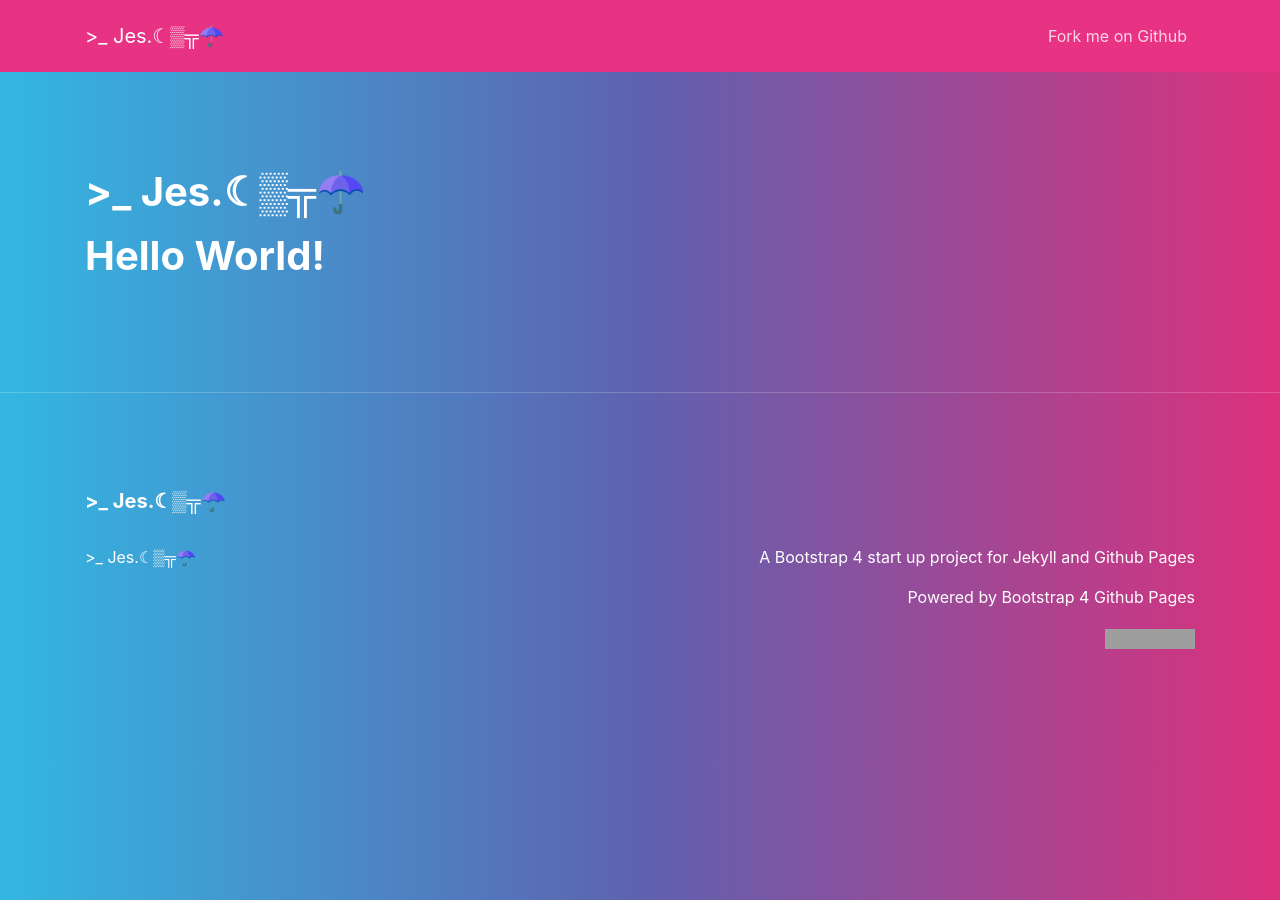
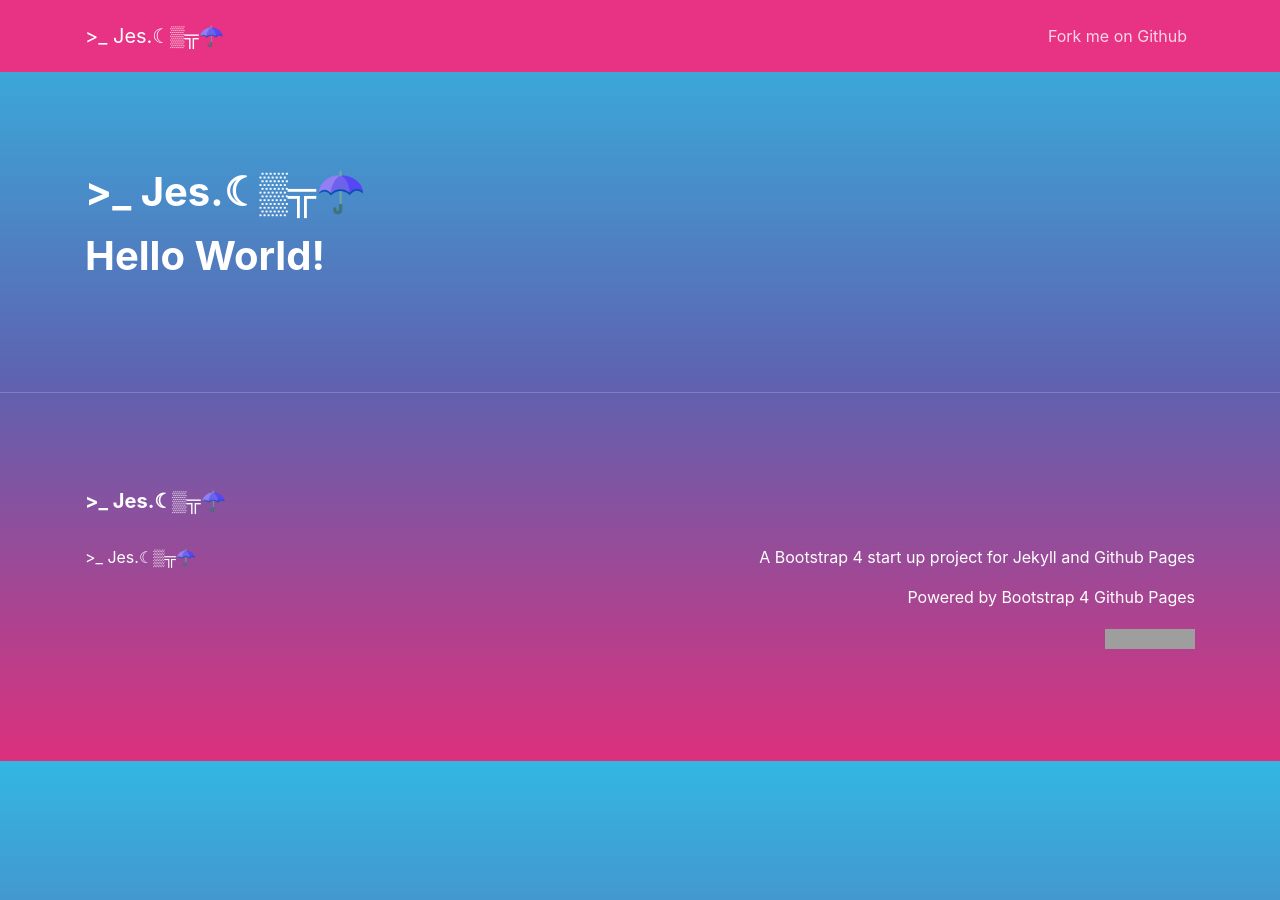
Before and after one commit to JessMTermini/bootstrap4-github-pages, a Jekyll site: the page built from index.md, in a window 1280 px wide. Built offline with Jekyll 4.4.1, drawn with Linux system fonts in a browser that asks for light colours; grey boxes are pictures that could not be loaded.

Commit message:
Changed 98deg to 180deg on line 6
to mke the pink gradient come up from the bottom of the screen instead of the right side. The gradient is now horizontal instead of vertical.

```diff
--- a/_sass/_bootstrap_customization.scss
+++ b/_sass/_bootstrap_customization.scss
@@ -3,7 +3,7 @@
 
 
 // Variables
-$body-bg-image: linear-gradient(90deg, #33b7e2, #5e62b0, #dc307c);
+$body-bg-image: linear-gradient(180deg, #33b7e2, #5e62b0, #dc307c);
 // $body-bg-image: linear-gradient(90deg, shade-color($cyan, 10%), shade-color($purple, 10%), shade-color($pink, 5%)) !default;
 $frosted-opacity: .3 !default;
 
```
